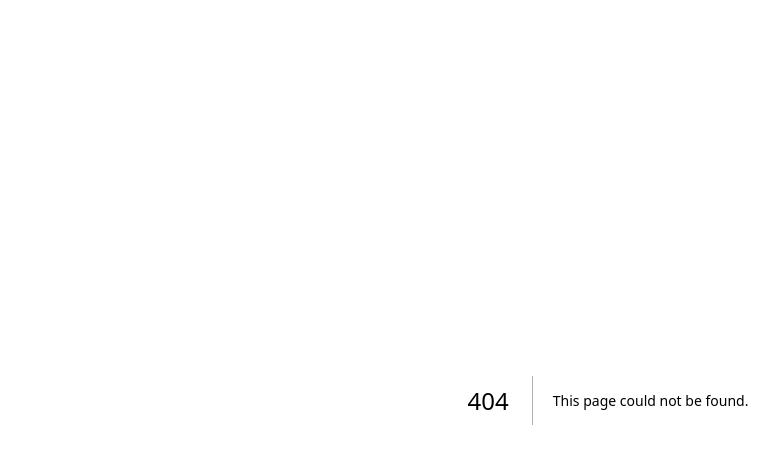
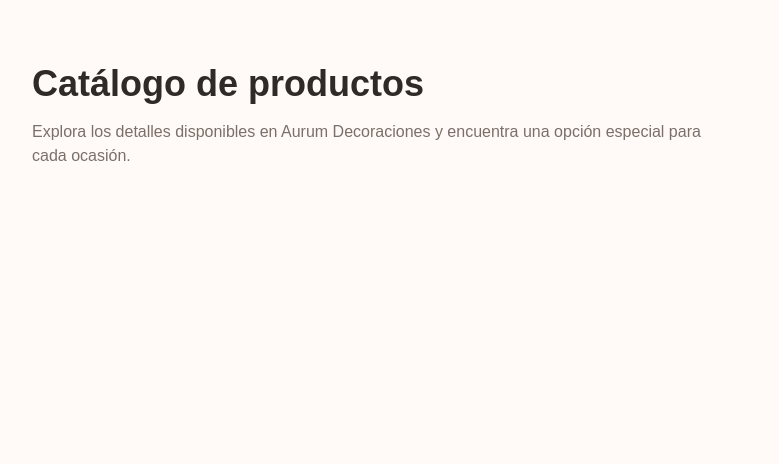
Before and after one commit to isabuitrago1223/pf_aurum, a Next.js app in the folder frontend/: page /productos in a window 1280 px wide. Before the commit this address had no page. Shown: the top 464 px of the page, without its empty margins (32-811 px from the left). Built offline with nearby package versions, Linux system fonts and the light colour scheme.

Commit message:
crear pagina inicial de catalogo

```diff
--- /dev/null
+++ b/frontend/app/productos/page.tsx
@@ -0,0 +1,16 @@
+export default function ProductsPage() {
+  return (
+    <main className="min-h-screen bg-[#fffaf7] px-6 py-16 text-[#2f2a27]">
+      <div className="mx-auto max-w-6xl">
+        <h1 className="text-4xl font-bold">
+          Catálogo de productos
+        </h1>
+
+        <p className="mt-4 max-w-2xl text-[#7a6f69]">
+          Explora los detalles disponibles en Aurum Decoraciones y encuentra
+          una opción especial para cada ocasión.
+        </p>
+      </div>
+    </main>
+  );
+}
```
